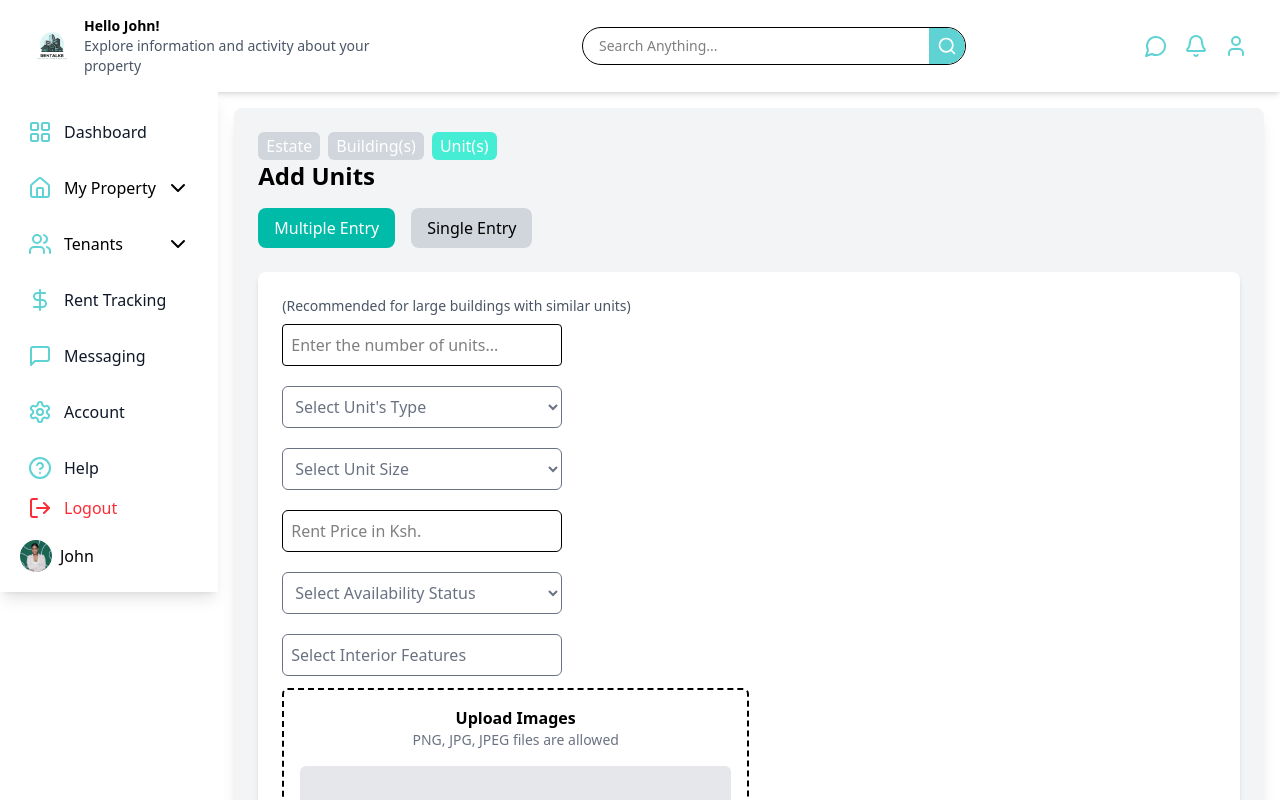
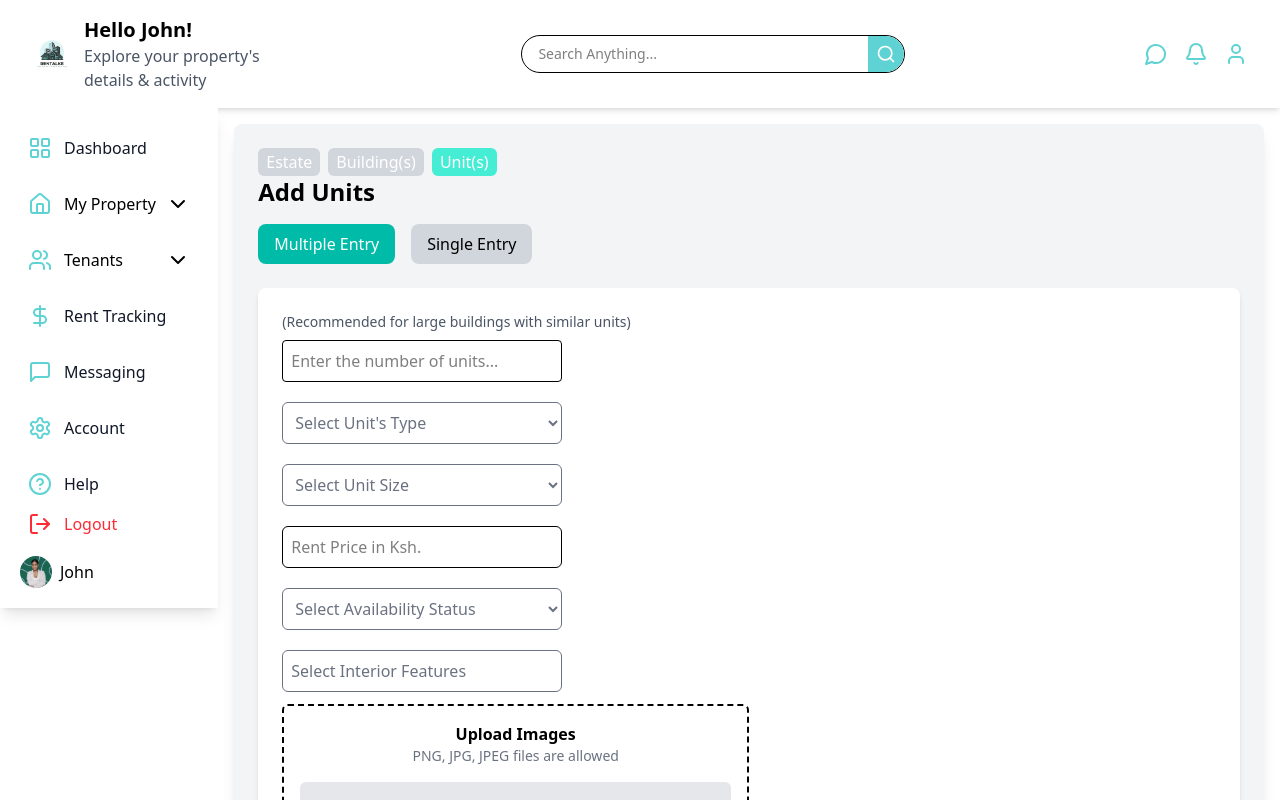
Before and after one commit to vickyee-bot/hunting_app, a React (Vite) app: page /add-units in a window 1280 px wide. Shown: the top 800 px of the page. Built offline with nearby package versions, Linux system fonts and the light colour scheme.

Commit message:
hunting app

```diff
--- a/src/components/Navbar.jsx
+++ b/src/components/Navbar.jsx
@@ -6,13 +6,13 @@ export default function Navbar({ toggleSidebar }) {
   const [search, setSearch] = useState("");
 
   return (
-    <nav className="flex flex-col md:flex-row items-center justify-between bg-white shadow-md p-4 md:px-8 w-full">
-      {/* Top Section: Sidebar Toggle, Logo & Greeting */}
-      <div className="flex w-full md:w-auto items-center justify-between md:justify-start space-x-3">
+    <nav className="flex flex-col sm:flex-row items-center justify-between bg-white shadow-md p-4 sm:px-6 md:px-8 w-full">
+      {/* Left Section: Sidebar Toggle, Logo & Greeting */}
+      <div className="flex w-full sm:w-auto items-center space-x-3">
         {/* Sidebar Toggle Button (Only visible on small screens) */}
         <button
           onClick={toggleSidebar}
-          className="block md:hidden p-2 rounded-md focus:outline-none"
+          className="block sm:hidden p-2 rounded-md focus:outline-none"
         >
           <Menu className="w-6 h-6 text-gray-700" />
         </button>
@@ -20,18 +20,20 @@ export default function Navbar({ toggleSidebar }) {
         {/* Logo */}
         <img src={logo} alt="Rentalke Logo" className="w-10 h-10" />
 
-        {/* Greeting (Smaller on Small Screens) */}
-        <div className="flex-1 md:text-left">
-          <h1 className="text-base md:text-sm font-semibold">Hello John!</h1>
-          <p className="text-xs md:text-sm text-gray-600 max-w-xs">
-            Explore information and activity about your property
+        {/* Greeting (Left-Aligned) */}
+        <div className="w-full text-left">
+          <h1 className="text-base sm:text-lg md:text-xl font-semibold">
+            Hello John!
+          </h1>
+          <p className="text-xs sm:text-sm md:text-base text-gray-600 max-w-xs">
+            Explore your property's details & activity
           </p>
         </div>
       </div>
 
       {/* Search Bar (Centered on Small Screens) */}
-      <div className="relative w-full md:w-auto flex justify-center mt-3 md:mt-0">
-        <div className="flex items-center border rounded-full overflow-hidden w-64 md:w-96">
+      <div className="relative w-full flex justify-center mt-3 sm:mt-0">
+        <div className="flex items-center border rounded-full overflow-hidden w-60 sm:w-72 md:w-96">
           <input
             type="text"
             placeholder="Search Anything..."
@@ -46,7 +48,7 @@ export default function Navbar({ toggleSidebar }) {
       </div>
 
       {/* Right Section: Icons (Hidden on Small Screens) */}
-      <div className="hidden md:flex items-center space-x-4">
+      <div className="hidden sm:flex items-center space-x-4">
         <MessageCircle className="w-6 h-6 text-[#5fd3d3] cursor-pointer" />
         <Bell className="w-6 h-6 text-[#5fd3d3] cursor-pointer" />
         <User className="w-6 h-6 text-[#5fd3d3] cursor-pointer" />
```
